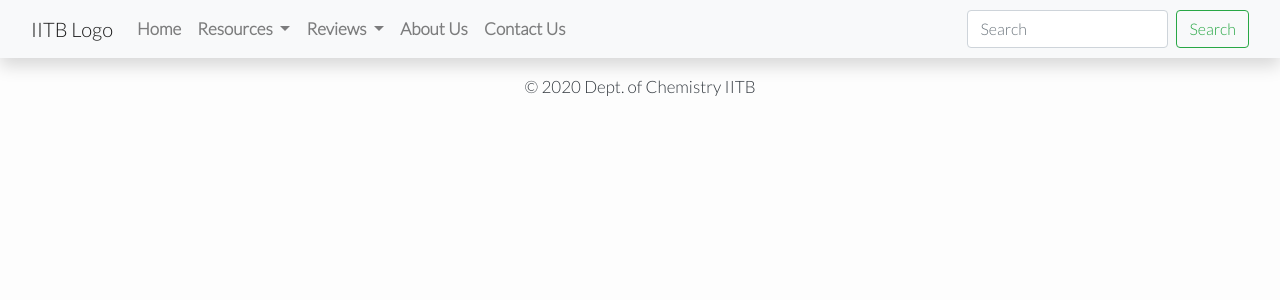
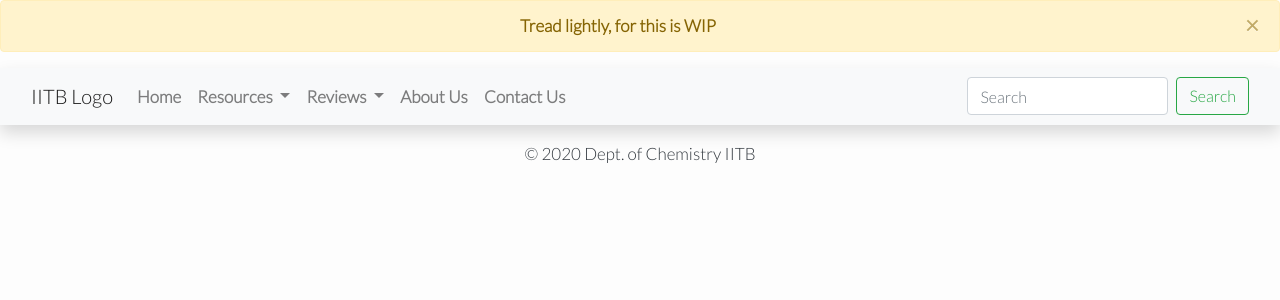
Before and after one commit to niTROCket51/blog-chem-iitb, a Django app: template feed/templates/feed/base.html in a window 1280 px wide. Shown: the top 300 px of the page. Run offline with Django 3.2, Linux system fonts and the light colour scheme; the template is opened without the code that fills it, so the values that code supplies are empty; some libraries are stand-ins or nearby versions.

Commit message:
Add alert-warning on top

```diff
--- a/feed/templates/feed/base.html
+++ b/feed/templates/feed/base.html
@@ -35,6 +35,12 @@
     </style>
 
         <!-- Navigation -->
+        <div class="alert alert-warning alert-dismissible fade show text-center" role="alert">
+            <strong>Tread lightly, for this is WIP</strong>
+            <button type="button" class="close" data-dismiss="alert" aria-label="Close">
+              <span aria-hidden="true">&times;</span>
+            </button>
+          </div>
         <nav class="navbar navbar-expand-lg navbar-light bg-light shadow" id="mainNav">
             <div class="container-fluid">
                 <a class="navbar-brand" href="{% url 'home' %}">IITB Logo</a>
```
